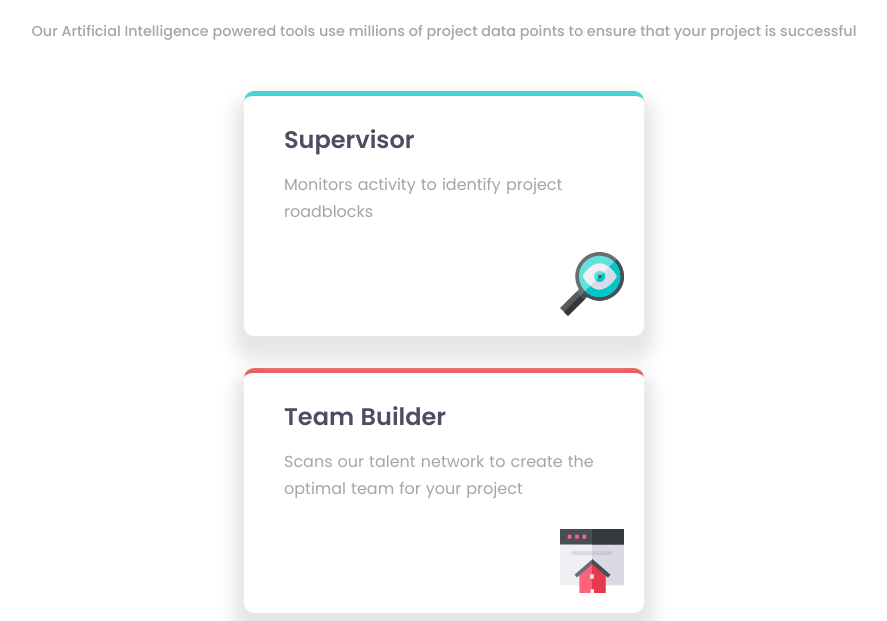
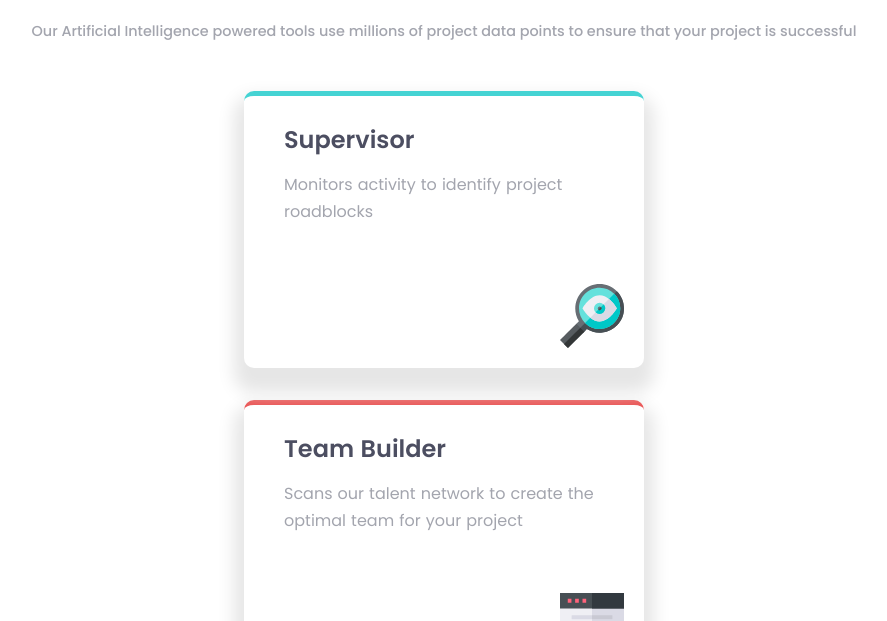
Before and after one commit to moonji-spoonji/Four-Card-Feature, a plain HTML site: page index.html in a window 1280 px wide. Shown: the part 174-795 px from the top of the page, without its empty margins (196-1083 px from the left). Drawn offline with Linux system fonts and the light colour scheme.

Commit message:
Update styles.css
changed the height of the cards from 12rem to 14rem.

```diff
--- a/styles.css
+++ b/styles.css
@@ -85,7 +85,7 @@ p {
 
 [class^="card-"] {
     width: 20rem;
-    height: 12rem;
+    height: 14rem;
 
     padding:  1.5em 2.5em;
     margin: 1rem;
```
